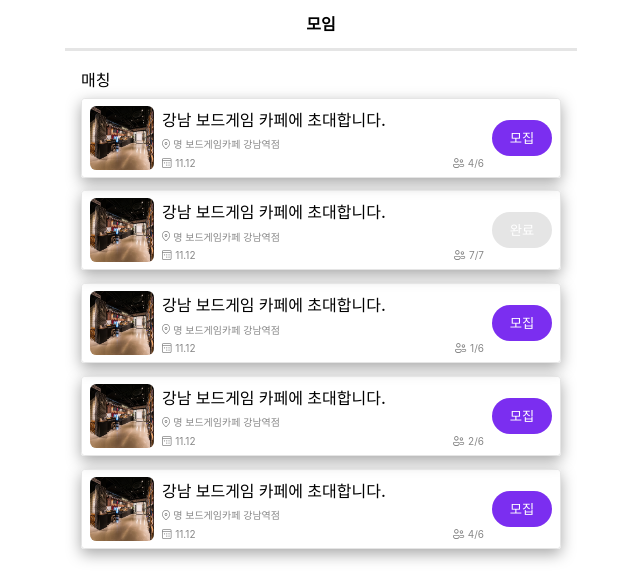
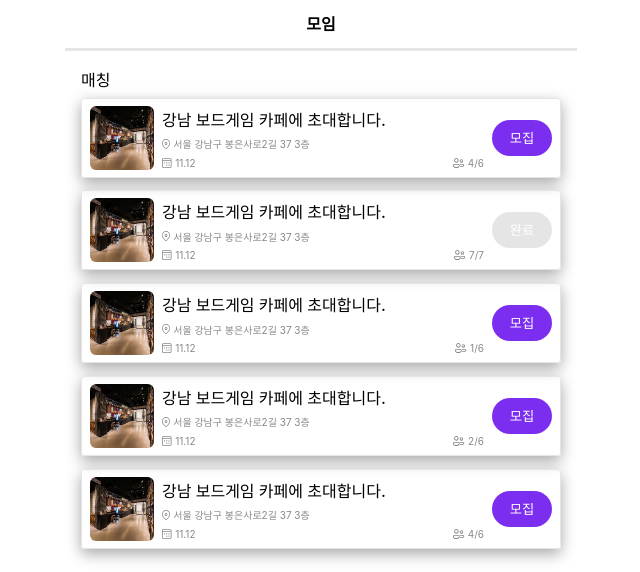
Before and after one commit to numble04/Front, a Next.js app: page /meeting in a window 1280 px wide. Shown: the top 572 px of the page, without its empty margins (319-959 px from the left). Built offline with nearby package versions, Linux system fonts and the light colour scheme.

Commit message:
feat: 위치 정보 수정

```diff
--- a/components/meeting/MeetingCard.tsx
+++ b/components/meeting/MeetingCard.tsx
@@ -20,7 +20,7 @@ export const MeetingCard = (props: MeetingCardProps) => {
         </Title>
         <Text>
           <LocationIcon />
-          <span>{meeting.location}</span>
+          <span>{meeting.location.detail}</span>
         </Text>
         <TextWrapper>
           <Text>
--- a/constant/meeting.ts
+++ b/constant/meeting.ts
@@ -4,7 +4,12 @@ export const meetings = [
     title: '강남 보드게임 카페에 초대합니다.',
     content:
       '안녕하세요 강남 보드게임방에서 같이 즐기실 분 구합니다. 게임에 대해서는 오시면 구체적으로 설명해 드릴테니 마음 편하게 오시면 될 것 같습니다.',
-    location: '명 보드게임카페 강남역점',
+    location: {
+      name: '다이스타운 보드게임카페',
+      detail: '서울 강남구 봉은사로2길 37 3층',
+      lat: 37.502166,
+      lng: 127.026608,
+    },
     date: '11.12',
     price: 6000,
     numberOfParticipants: 4,
@@ -16,7 +21,12 @@ export const meetings = [
     title: '강남 보드게임 카페에 초대합니다.',
     content:
       '안녕하세요 강남 보드게임방에서 같이 즐기실 분 구합니다. 게임에 대해서는 오시면 구체적으로 설명해 드릴테니 마음 편하게 오시면 될 것 같습니다.',
-    location: '명 보드게임카페 강남역점',
+    location: {
+      name: '다이스타운 보드게임카페',
+      detail: '서울 강남구 봉은사로2길 37 3층',
+      lat: 37.502166,
+      lng: 127.026608,
+    },
     date: '11.12',
     price: 6000,
     numberOfParticipants: 7,
@@ -28,7 +38,12 @@ export const meetings = [
     title: '강남 보드게임 카페에 초대합니다.',
     content:
       '안녕하세요 강남 보드게임방에서 같이 즐기실 분 구합니다. 게임에 대해서는 오시면 구체적으로 설명해 드릴테니 마음 편하게 오시면 될 것 같습니다.',
-    location: '명 보드게임카페 강남역점',
+    location: {
+      name: '다이스타운 보드게임카페',
+      detail: '서울 강남구 봉은사로2길 37 3층',
+      lat: 37.502166,
+      lng: 127.026608,
+    },
     date: '11.12',
     price: 6000,
     numberOfParticipants: 1,
@@ -40,7 +55,12 @@ export const meetings = [
     title: '강남 보드게임 카페에 초대합니다.',
     content:
       '안녕하세요 강남 보드게임방에서 같이 즐기실 분 구합니다. 게임에 대해서는 오시면 구체적으로 설명해 드릴테니 마음 편하게 오시면 될 것 같습니다.',
-    location: '명 보드게임카페 강남역점',
+    location: {
+      name: '다이스타운 보드게임카페',
+      detail: '서울 강남구 봉은사로2길 37 3층',
+      lat: 37.502166,
+      lng: 127.026608,
+    },
     date: '11.12',
     price: 6000,
     numberOfParticipants: 2,
@@ -52,7 +72,12 @@ export const meetings = [
     title: '강남 보드게임 카페에 초대합니다.',
     content:
       '안녕하세요 강남 보드게임방에서 같이 즐기실 분 구합니다. 게임에 대해서는 오시면 구체적으로 설명해 드릴테니 마음 편하게 오시면 될 것 같습니다.',
-    location: '명 보드게임카페 강남역점',
+    location: {
+      name: '다이스타운 보드게임카페',
+      detail: '서울 강남구 봉은사로2길 37 3층',
+      lat: 37.502166,
+      lng: 127.026608,
+    },
     date: '11.12',
     price: 6000,
     numberOfParticipants: 4,
```
Also changed, not shown: components/meeting/Map.tsx (+5 -4 lines), pages/meeting/[id].tsx (+12 -2 lines), types/index.ts (+6 -1 lines), .babelrc, .prettierrc.js, 2 other files (tests, documents, lock files or other folders).
